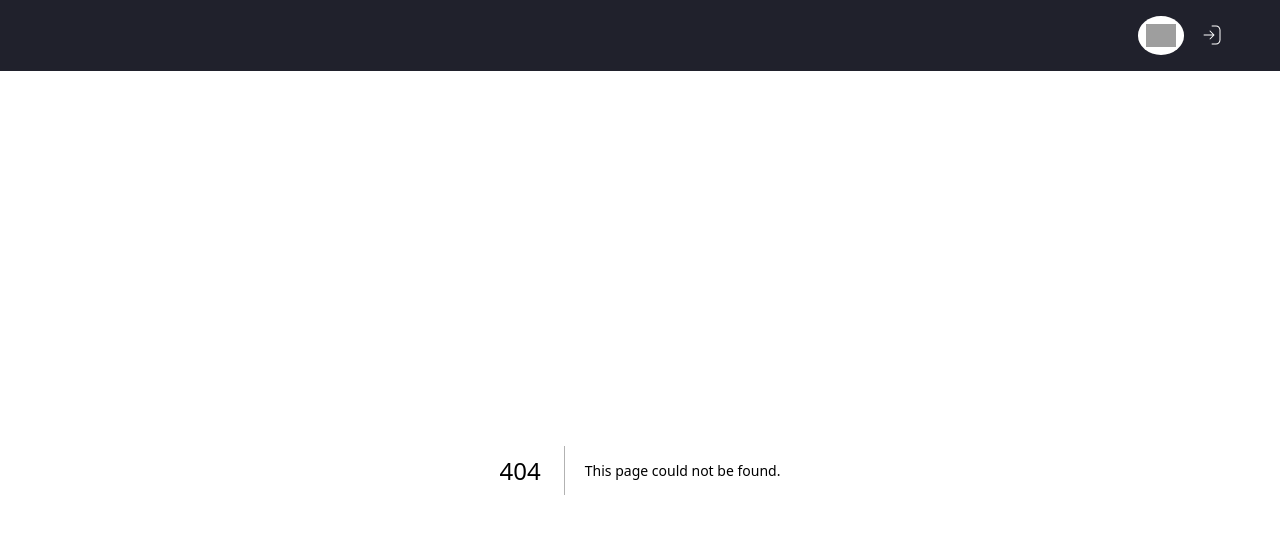
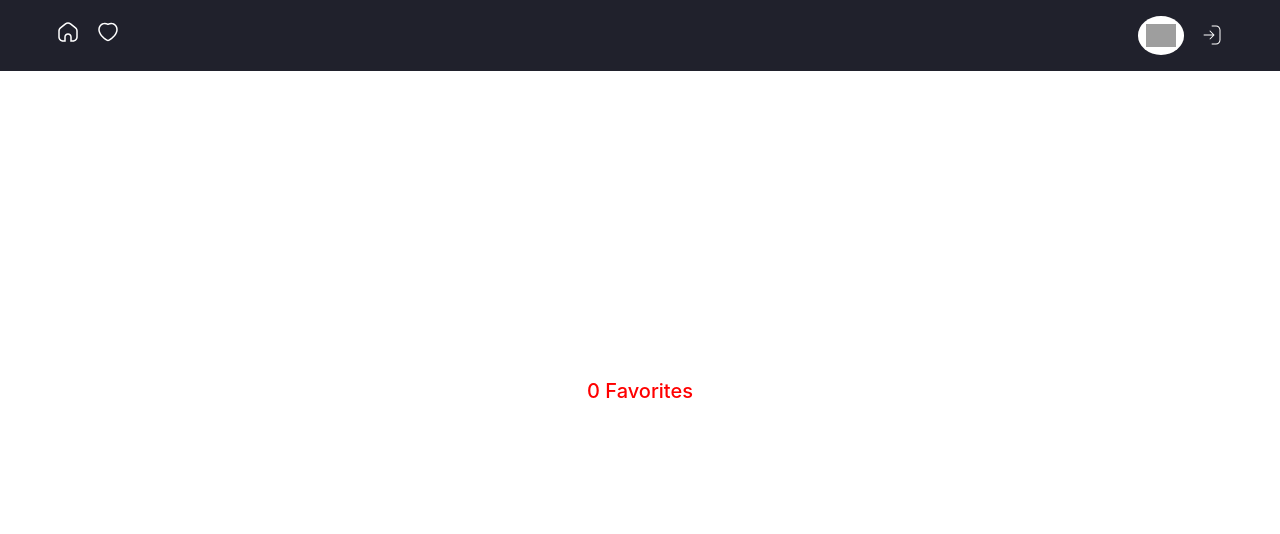
Before and after one commit to Void061/cocktailsDB, a Next.js app: page /favorites in a window 1280 px wide. Before the commit this address had no page. Shown: the top 534 px of the page. Built offline with nearby package versions, Linux system fonts and the light colour scheme; sample sign-in values are in the browser's storage; grey boxes are pictures that could not be loaded.

Commit message:
Sistema preferiti

```diff
--- a/components/cocktails/card.js
+++ b/components/cocktails/card.js
@@ -3,10 +3,40 @@
 
 const CocktailCard = (props) =>{
 
-    const { name, image } = props;
+    const { name, image, favorites, setFavorites  } = props;
 
 
-    if(props.loading){
+
+    function handleFavorites(){
+
+        const newFavorite = {
+            strDrink: name,
+            strDrinkThumb: image
+        }
+
+
+        //let current_favorites = JSON.parse(localStorage.getItem('favorites'));
+
+        let current_favorites = favorites
+
+        if(current_favorites.some((item) => item.strDrink === newFavorite.strDrink)){
+            //Rimozione
+            let removingFav = current_favorites.filter((item) => item.strDrink != newFavorite.strDrink);
+            localStorage.setItem('favorites', JSON.stringify(removingFav));
+            setFavorites([...removingFav]);
+        }
+        else{
+            current_favorites.push(newFavorite);
+            localStorage.setItem('favorites', JSON.stringify(current_favorites));
+            setFavorites([...current_favorites]);
+        }
+
+        console.log(localStorage.getItem('favorites'))
+
+
+    }
+
+    if(props.loading || !favorites){
         return(
 
                 <div  className=" animate-pulse  delay-100 bg-primary relative p-8 rounded-[10px] min-h-[300px] flex w-[300px] h-[300px]">
@@ -21,8 +51,8 @@ const CocktailCard = (props) =>{
                 <div className="absolute top-0 left-0 bottom-0 right-0 bg-[#201e1e82] rounded-[10px]"></div>
                 <div className="w-full flex justify-between">
                     <p className="max-w-[130px] z-[9] text-[white] font-bold">{name}</p>
-                    <div className="z-[9] "><svg width="24" height="24" viewBox="0 0 24 24" fill="none" xmlns="http://www.w3.org/2000/svg" className="scale-[1.2]">
-<path d="M20.1098 5.0965C18.8628 3.5835 17.1298 2.75049 15.2278 2.75049C14.0838 2.75049 12.9778 3.02847 11.9998 3.55847C11.0228 3.02847 9.9168 2.75049 8.7718 2.75049C6.8698 2.75049 5.13581 3.5835 3.88981 5.0965C2.53381 6.7425 1.97181 8.9905 2.38481 11.1095C3.35981 16.1055 8.4478 19.5955 10.5908 20.8635C11.0258 21.1205 11.5128 21.2495 11.9998 21.2495C12.4868 21.2495 12.9748 21.1215 13.4098 20.8635C15.5518 19.5945 20.6408 16.1055 21.6158 11.1095C22.0278 8.9905 21.4658 6.7425 20.1098 5.0965ZM20.1428 10.8225C19.2848 15.2215 14.6138 18.4075 12.6448 19.5725C12.2478 19.8085 11.7518 19.8075 11.3548 19.5725C9.38581 18.4075 4.71479 15.2215 3.85679 10.8225C3.52779 9.13851 3.9738 7.35448 5.0468 6.05048C6.0038 4.88948 7.3258 4.25049 8.7718 4.25049C9.7898 4.25049 10.7658 4.53049 11.5958 5.06049C11.8418 5.21749 12.1578 5.21749 12.4038 5.06049C13.2338 4.53049 14.2098 4.25049 15.2278 4.25049C16.6728 4.25049 17.9958 4.88948 18.9528 6.05048C20.0258 7.35448 20.4708 9.13751 20.1428 10.8225Z" fill="white"/>
+                    <div onClick={handleFavorites} className="bg-[white] w-[40px] cursor-pointer h-[40px] flex justify-center items-center rounded-[50%] shadow-lg z-[9] "><svg  width="24" height="24" viewBox="0 0 24 24" fill="none" xmlns="http://www.w3.org/2000/svg" className="max-w-[20px] max-h-[20px] scale-[1]">
+<path d="M20.1098 5.0965C18.8628 3.5835 17.1298 2.75049 15.2278 2.75049C14.0838 2.75049 12.9778 3.02847 11.9998 3.55847C11.0228 3.02847 9.9168 2.75049 8.7718 2.75049C6.8698 2.75049 5.13581 3.5835 3.88981 5.0965C2.53381 6.7425 1.97181 8.9905 2.38481 11.1095C3.35981 16.1055 8.4478 19.5955 10.5908 20.8635C11.0258 21.1205 11.5128 21.2495 11.9998 21.2495C12.4868 21.2495 12.9748 21.1215 13.4098 20.8635C15.5518 19.5945 20.6408 16.1055 21.6158 11.1095C22.0278 8.9905 21.4658 6.7425 20.1098 5.0965ZM20.1428 10.8225C19.2848 15.2215 14.6138 18.4075 12.6448 19.5725C12.2478 19.8085 11.7518 19.8075 11.3548 19.5725C9.38581 18.4075 4.71479 15.2215 3.85679 10.8225C3.52779 9.13851 3.9738 7.35448 5.0468 6.05048C6.0038 4.88948 7.3258 4.25049 8.7718 4.25049C9.7898 4.25049 10.7658 4.53049 11.5958 5.06049C11.8418 5.21749 12.1578 5.21749 12.4038 5.06049C13.2338 4.53049 14.2098 4.25049 15.2278 4.25049C16.6728 4.25049 17.9958 4.88948 18.9528 6.05048C20.0258 7.35448 20.4708 9.13751 20.1428 10.8225Z" fill={favorites.find((item) => item.strDrink === name) ? 'red' : 'black'}/>
 </svg>
 </div>
                 </div>
--- a/components/cocktails/list-cocktails.js
+++ b/components/cocktails/list-cocktails.js
@@ -7,9 +7,11 @@ const ListCocktails = (props) => {
 
     return(
         <div>
+
             <div className={props.loading ? "flex-wrap gap-12 hidden justify-center" : "flex-wrap gap-12 flex justify-center" }>
                 {cocktails.map((item, index) => (
-                <Card key={index} image={item.strDrinkThumb} name={item.strDrink}/>
+
+                    <Card key={index} image={item.strDrinkThumb} name={item.strDrink} setFavorites={props.setFavorites} favorites={props.favorites} />
                 ))}
 
             </div>
@@ -18,7 +20,7 @@ const ListCocktails = (props) => {
                 props.loading ?
                  <div className={"flex-wrap gap-12 flex justify-center" }>
                  {cocktails.map((item, index) => (
-                     <Card loading={props.loading} key={index} image={item.strDrinkThumb} name={item.strDrink}/>
+                     <Card loading={props.loading} key={index} image={item.strDrinkThumb} name={item.strDrink} />
                      ))  }
 
 
--- a/components/ui/header/header.js
+++ b/components/ui/header/header.js
@@ -1,5 +1,5 @@
 import Avatar from "./avatar";
-
+import Link from "next/link";
 import { useRouter } from 'next/router'
 
 const Header = (props) => {
@@ -8,20 +8,42 @@ const Header = (props) => {
     function handleLogout(){
         localStorage.setItem('avatar', "");
         localStorage.setItem('username', "");
+        const void_favorites = [];
+        localStorage.setItem('favorites', JSON.stringify(void_favorites))
         router.reload();
     }
     return(
         <div className="bg-primary">
             <div className="max-w-[1200px] p-4 mx-auto">
-               <div className="flex">
+               <div className="flex justify-between">
+
+               <div className="flex-1 flex gap-4 items-center">
+                        <Link href="/category/Ordinary%20Drink">
+                            <button className="outline-none">
+                            <svg className="w-[24px] h-[24px]" width="24" height="24" viewBox="0 0 24 24" fill="none" xmlns="http://www.w3.org/2000/svg">
+                                <path d="M19.978 7.31544L14.978 3.29403C13.252 1.90655 10.748 1.90655 9.022 3.29403L4.022 7.31544C2.896 8.22075 2.25 9.5682 2.25 11.0127V17.0068C2.25 19.6237 4.381 21.7534 7 21.7534H9.75V17.0068C9.75 15.7684 10.759 14.76 12 14.76C13.241 14.76 14.25 15.7684 14.25 17.0068V21.7534H17C19.619 21.7534 21.75 19.6247 21.75 17.0068V11.0127C21.75 9.5682 21.104 8.22075 19.978 7.31544ZM20.25 17.0068C20.25 18.7964 18.792 20.2529 17 20.2529H15.75V17.0068C15.75 14.9411 14.068 13.2594 12 13.2594C9.932 13.2594 8.25 14.9411 8.25 17.0068V20.2529H7C5.208 20.2529 3.75 18.7964 3.75 17.0068V11.0127C3.75 10.0254 4.191 9.10406 4.961 8.48485L9.961 4.46344C11.143 3.51411 12.857 3.51411 14.038 4.46344L19.038 8.48485C19.808 9.10406 20.249 10.0254 20.249 11.0127V17.0068H20.25Z" fill="#fff"/>
+                            </svg>
+                            </button>
+                        </Link>
+
+                        <Link href="/favorites">
+                            <button className="outline-none">
+                            <svg className="w-[24px] h-[24px]" width="24" height="24" viewBox="0 0 24 24" fill="none" xmlns="http://www.w3.org/2000/svg" >
+                                <path d="M20.1098 5.0965C18.8628 3.5835 17.1298 2.75049 15.2278 2.75049C14.0838 2.75049 12.9778 3.02847 11.9998 3.55847C11.0228 3.02847 9.9168 2.75049 8.7718 2.75049C6.8698 2.75049 5.13581 3.5835 3.88981 5.0965C2.53381 6.7425 1.97181 8.9905 2.38481 11.1095C3.35981 16.1055 8.4478 19.5955 10.5908 20.8635C11.0258 21.1205 11.5128 21.2495 11.9998 21.2495C12.4868 21.2495 12.9748 21.1215 13.4098 20.8635C15.5518 19.5945 20.6408 16.1055 21.6158 11.1095C22.0278 8.9905 21.4658 6.7425 20.1098 5.0965ZM20.1428 10.8225C19.2848 15.2215 14.6138 18.4075 12.6448 19.5725C12.2478 19.8085 11.7518 19.8075 11.3548 19.5725C9.38581 18.4075 4.71479 15.2215 3.85679 10.8225C3.52779 9.13851 3.9738 7.35448 5.0468 6.05048C6.0038 4.88948 7.3258 4.25049 8.7718 4.25049C9.7898 4.25049 10.7658 4.53049 11.5958 5.06049C11.8418 5.21749 12.1578 5.21749 12.4038 5.06049C13.2338 4.53049 14.2098 4.25049 15.2278 4.25049C16.6728 4.25049 17.9958 4.88948 18.9528 6.05048C20.0258 7.35448 20.4708 9.13751 20.1428 10.8225Z" fill="white" />
+                            </svg>
+                            </button>
+                        </Link>
+                    </div>
+
                     <div className="flex-1 flex justify-end gap-4">
                         <Avatar currentAvatar={props.currentAvatar}/>
                         <button onClick={handleLogout}>
-                        <svg width="24" height="24" viewBox="0 0 24 24" fill="#fff" xmlns="http://www.w3.org/2000/svg">
+                        <svg className="w-[24px] h-[24px]" width="24" height="24" viewBox="0 0 24 24" fill="#fff" xmlns="http://www.w3.org/2000/svg">
                             <path d="M20.5 7V17C20.5 19.481 18.481 21.5 16 21.5H12C11.724 21.5 11.5 21.276 11.5 21C11.5 20.724 11.724 20.5 12 20.5H16C17.93 20.5 19.5 18.93 19.5 17V7C19.5 5.07 17.93 3.5 16 3.5H12C11.724 3.5 11.5 3.276 11.5 3C11.5 2.724 11.724 2.5 12 2.5H16C18.481 2.5 20.5 4.519 20.5 7ZM14.354 11.646L10.354 7.646C10.159 7.451 9.842 7.451 9.647 7.646C9.452 7.841 9.452 8.158 9.647 8.353L12.793 11.499H4C3.724 11.499 3.5 11.723 3.5 11.999C3.5 12.275 3.724 12.499 4 12.499H12.793L9.647 15.645C9.452 15.84 9.452 16.157 9.647 16.352C9.745 16.45 9.87301 16.498 10.001 16.498C10.129 16.498 10.257 16.449 10.355 16.352L14.355 12.352C14.549 12.158 14.549 11.842 14.354 11.646Z" fill="#fff"/>
                         </svg>
                         </button>
                     </div>
+
                </div>
             </div>
         </div>
--- a/components/ui/layout/layout.js
+++ b/components/ui/layout/layout.js
@@ -1,11 +1,19 @@
+import React, { Children } from "react";
 import Header from "../header/header"
 
 
 const Layout = (props) => {
+
+
     return(
         <div>
             <Header currentAvatar={props.currentAvatar} />
-            {props.children}
+            {/*props.children*/}
+            {
+                React.Children.map(props.children, (child) =>
+                React.cloneElement(child, {setFavorites: props.setFavorites, favorites: props.favorites})
+                )
+            }
         </div>
     )
 }
--- a/pages/_app.js
+++ b/pages/_app.js
@@ -11,15 +11,27 @@ function MyApp({ Component, pageProps }) {
 
   const [username, setUsername] = useState("");
   const [avatar, setAvatar] = useState("");
+  const [favorites, setFavorites] = useState([]);
+
   const [loading, setLoading] = useState(true);
   const router = useRouter();
 
 
   useEffect(() => {
+
     if(router.pathname === '/' || router.pathname === '/category'){ router.push('/category/Ordinary%20Drink')}
 
     const us_local = localStorage.getItem('username')  == null ? "" : localStorage.getItem('username');
     const av_local = localStorage.getItem('avatar')  == null ? "" : localStorage.getItem('avatar');
+
+    if(localStorage.getItem('favorites') == undefined || localStorage.getItem('favorites') == null || localStorage.getItem('favorites') == ""){
+      setFavorites([])
+      localStorage.setItem('favorites', JSON.stringify(favorites));
+    }
+    else{
+      let favs = JSON.parse(localStorage.getItem('favorites'));
+      setFavorites([...favs])
+    }
 
     setUsername(us_local);
     setAvatar(av_local);
@@ -40,7 +52,7 @@ function MyApp({ Component, pageProps }) {
   }
 
   return (
-    <Layout currentAvatar={avatar}>
+    <Layout favorites={favorites} setFavorites={setFavorites} currentAvatar={avatar}>
         <Component {...pageProps} />
     </Layout>
 
--- a/pages/category/[categoryId].js
+++ b/pages/category/[categoryId].js
@@ -10,11 +10,15 @@ const CategoryPage = (props) => {
 
 
 
+
+
+
    useEffect(() => {
        if(props.currentCat && !currentCat){
            setTimeout(() => {
                 setCurrentCat(props.currentCat);
            }, 500)
+
 
        }
    },[currentCat])
@@ -45,7 +49,7 @@ const CategoryPage = (props) => {
 
 
             <Section>
-                <ListCocktails loading={loading} cocktails={props.cocktails}/>
+                <ListCocktails setFavorites={props.setFavorites} favorites={props.favorites}  loading={loading} cocktails={props.cocktails}/>
             </Section>
 
         </div>
--- /dev/null
+++ b/pages/favorites/index.js
@@ -0,0 +1,49 @@
+import ListCocktails from "../../components/cocktails/list-cocktails";
+import Section from '../../components/ui/section'
+import { useState, useEffect } from 'react';
+
+
+const FavoritesPage = (props) => {
+
+    const [loading, setLoading] = useState(true);
+    const [cocktails, setCocktails] = useState([]);
+
+
+
+    useEffect(() => {
+            const currentFav = JSON.parse(localStorage.getItem('favorites'));
+
+            setCocktails([...currentFav])
+            setLoading(false);
+
+
+
+
+    },[loading])
+
+    if(loading){
+        return(
+            <Section>
+                <h1>NAN</h1>
+                <ListCocktails loading={true} cocktails={[1,2,3,4,5,6,]} />
+            </Section>
+
+        )
+    }
+
+    if(cocktails.length == 0 || !cocktails){
+        return(
+            <div className="overflow-none  flex justify-center items-center h-[80vh]">
+                <h2 className="text-center text-[red] font-medium text-[20px]">0 Favorites</h2>
+            </div>
+        )
+    }
+
+    return(
+        <Section>
+            <ListCocktails setFavorites={props.setFavorites} favorites={props.favorites}  loading={loading} cocktails={cocktails}/>
+        </Section>
+    )
+}
+
+export default FavoritesPage;
```
